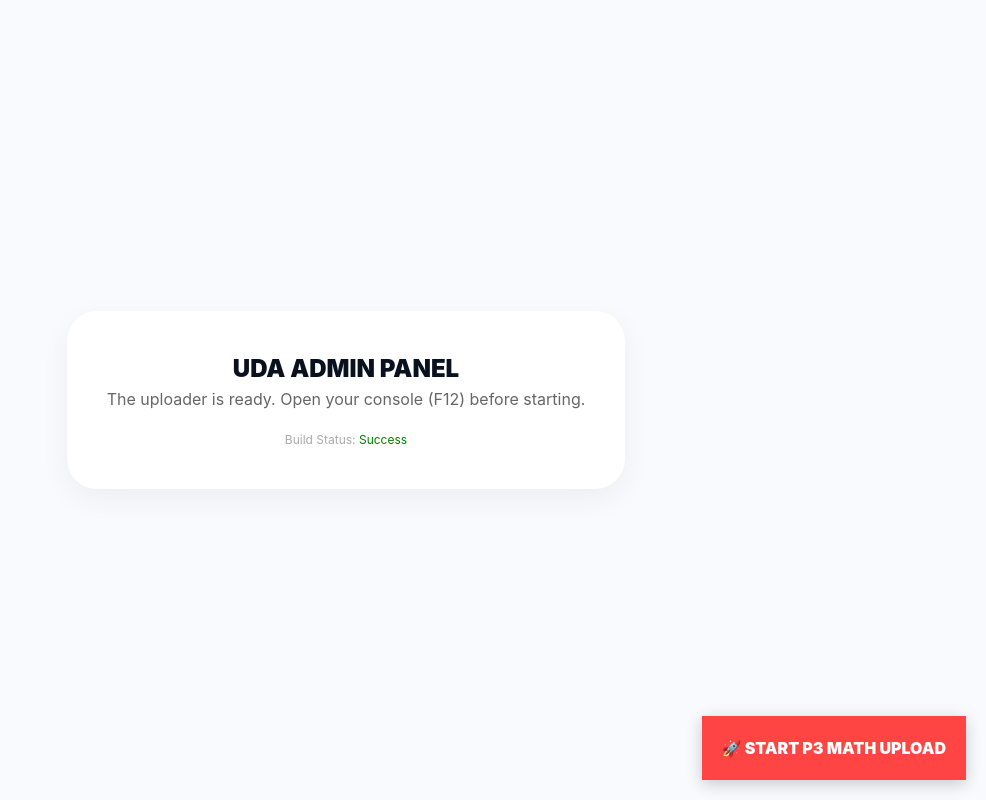
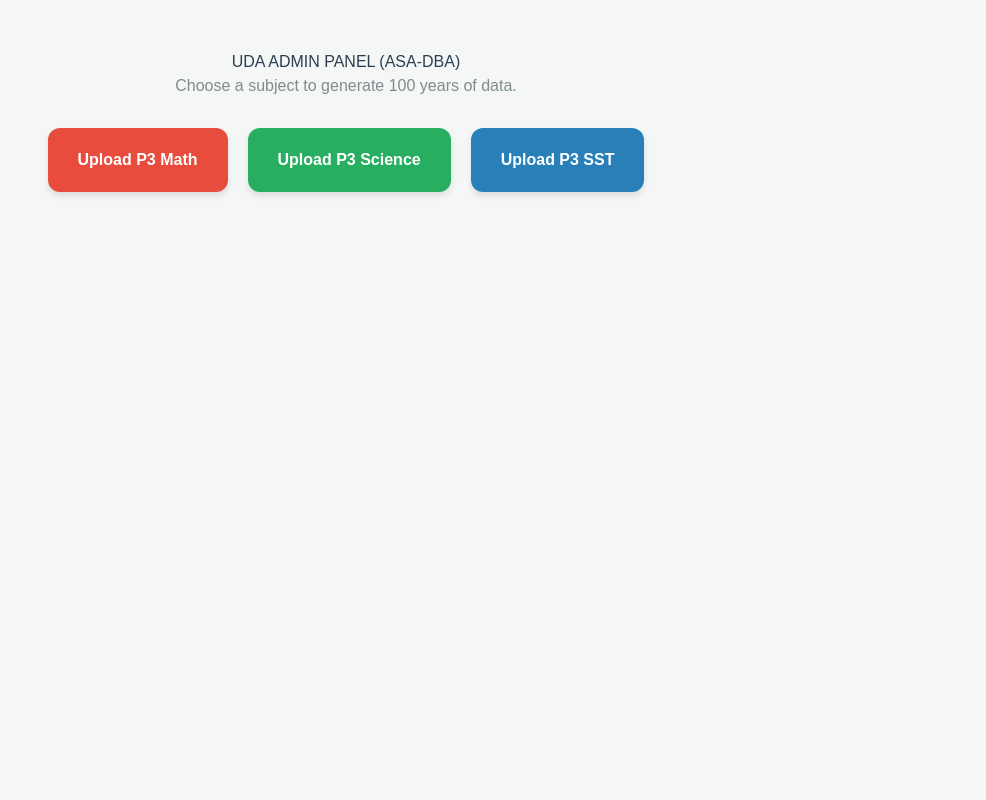
Before and after one commit to bwanking/asa, a React (Create React App) app: page / in a window 1280 px wide. Shown: the whole page, without its empty margins (294-1280 px from the left). Built offline with nearby package versions, Linux system fonts and the light colour scheme; the HTML template or start-up script is replaced by a standard one.

Commit message:
Update App.js

```diff
--- a/src/App.js
+++ b/src/App.js
@@ -1,105 +1,106 @@
-import React from 'react'; // Removed unused useState to fix Vercel error
+import React from 'react';
 import { db } from './firebase';
 import { doc, setDoc } from 'firebase/firestore';
 
-const GlobalStyles = () => (
-  <style>{`
-    body, html { margin: 0; padding: 0; width: 100%; height: 100%; background: #f8fafd; font-family: 'Inter', sans-serif; }
-    .app-container { display: flex; flex-direction: column; align-items: center; justify-content: center; min-height: 100vh; }
-    .admin-btn {
-      position: fixed; bottom: 20px; right: 20px; background: #ff4444; color: white;
-      border: none; padding: 20px; borderRadius: 12px; font-weight: 900;
-      cursor: pointer; z-index: 10000; box-shadow: 0 4px 15px rgba(0,0,0,0.2);
-    }
-    .status-box { background: white; padding: 40px; border-radius: 30px; text-align: center; box-shadow: 0 10px 30px rgba(0,0,0,0.05); }
-  `}</style>
-);
+function App() {
 
-function App() {
-  // --- UDA FACTORY LOGIC ---
-  const uploadP3Math = async () => {
-    const targetClass = "P3";
-    const targetSubject = "MATHEMATICS";
+  const runUpload = async (subject) => {
+    const targetClass = "p3";
+    console.log(`🚀 Starting Factory for ${subject}...`);
 
-    console.log("🚀 Factory Started...");
-
-    // Loop to create 100 Sets (1990 - 2089)
     for (let i = 0; i < 100; i++) {
       const yearMapping = 1990 + i;
-      const docId = `${targetClass.toLowerCase()}_${targetSubject.toLowerCase()}_${yearMapping}`;
+      const docId = `${targetClass}_${subject.toLowerCase()}_${yearMapping}`;
 
       const generatedQuestions = Array.from({ length: 50 }, (_, index) => {
         const qNum = index + 1;
         const qId = (yearMapping * 100) + qNum;
+        let questionObj = { q: "", ans: "", options: [] };
 
-        let questionObj = {
-          q: "",
-          ans: "",
-          options: [],
-          artType: null,
-          artValue: null
-        };
-
-        // Logic for P3 Math Questions
-        if (qNum % 10 === 1) {
-          const count = (qId % 5) + 4;
-          questionObj.q = `How many members are in this set?`;
-          questionObj.ans = `${count}`;
-          questionObj.options = [`${count}`, `${count + 2}`, "3", "10"];
-          questionObj.artType = "sets";
-          questionObj.artValue = count;
-        } else if (qNum % 10 === 5) {
-          const factor = (qId % 5) + 2;
-          questionObj.q = `Multiply: ${factor} x 3 = ____`;
-          questionObj.ans = `${factor * 3}`;
-          questionObj.options = [`${factor * 3}`, `${factor * 3 + 1}`, "15", "9"];
-        } else {
-          const n1 = 100 + (qId % 50);
-          const n2 = 50 + (qId % 20);
+        // --- SUBJECT LOGIC SWITCH ---
+        if (subject === "mathematics") {
+          const n1 = (qId % 50) + 10;
+          const n2 = (qId % 10);
           questionObj.q = `Work out: ${n1} + ${n2} = ____`;
           questionObj.ans = `${n1 + n2}`;
-          questionObj.options = [`${n1 + n2}`, `${n1 + n2 - 5}`, "200", "150"];
+          questionObj.options = [`${n1 + n2}`, `${n1 + n2 + 5}`, "100", "5"];
         }
+        else if (subject === "science") {
+          questionObj.q = "Which part of the body is used for seeing?";
+          questionObj.ans = "Eyes";
+          questionObj.options = ["Eyes", "Ears", "Nose", "Legs"];
+        }
+        else if (subject === "sst") {
+          questionObj.q = "Which of these is a basic need of a family?";
+          questionObj.ans = "Food";
+          questionObj.options = ["Food", "Television", "Toy", "Radio"];
+        }
+
         return questionObj;
       });
 
       try {
-        // Matches your DB schema: metadata + questions array
         await setDoc(doc(db, "UDA_EXAMS", docId), {
           metadata: {
-            class: targetClass,
-            subject: targetSubject,
+            class: "P3",
+            subject: subject.toUpperCase(),
             totalQuestions: 50,
             updatedAt: new Date().toISOString(),
             year: yearMapping.toString()
           },
           questions: generatedQuestions
         });
-        console.log(`✅ Uploaded ${docId}`);
+        console.log(`✅ ${docId} Done`);
       } catch (err) {
-        console.error(`❌ Error at ${docId}:`, err);
-        break;
+        console.error("❌ Error:", err);
+        alert("Check your Firebase Rules! Error: " + err.message);
+        return;
       }
     }
-    alert("FINISHED: 100 Sets of P3 Math are now in Firebase!");
+    alert(`${subject.toUpperCase()} finished! Check your Firestore collection.`);
   };
 
   return (
-    <div className="app-container">
-      <GlobalStyles />
+    <div style={{ padding: '50px', textAlign: 'center', fontFamily: 'sans-serif', backgroundColor: '#f4f7f6', minHeight: '100vh' }}>
+      <h1 style={{ color: '#2c3e50' }}>UDA ADMIN PANEL (ASA-DBA)</h1>
+      <p style={{ color: '#7f8c8d' }}>Choose a subject to generate 100 years of data.</p>
 
-      <div className="status-box">
-        <h1 style={{ color: '#0a111e', fontSize: '24px', fontWeight: '900' }}>UDA ADMIN PANEL</h1>
-        <p style={{ color: '#666' }}>The uploader is ready. Open your console (F12) before starting.</p>
-        <p style={{ fontSize: '12px', marginTop: '20px', color: '#aaa' }}>Build Status: <span style={{color: 'green'}}>Success</span></p>
+      <div style={{ display: 'flex', gap: '20px', justifyContent: 'center', marginTop: '30px' }}>
+        <button
+          onClick={() => runUpload("mathematics")}
+          style={btnStyle("#e74c3c")}
+        >
+          Upload P3 Math
+        </button>
+
+        <button
+          onClick={() => runUpload("science")}
+          style={btnStyle("#27ae60")}
+        >
+          Upload P3 Science
+        </button>
+
+        <button
+          onClick={() => runUpload("sst")}
+          style={btnStyle("#2980b9")}
+        >
+          Upload P3 SST
+        </button>
       </div>
-
-      {/* CLICK THIS TO RUN THE FACTORY */}
-      <button className="admin-btn" onClick={uploadP3Math}>
-        🚀 START P3 MATH UPLOAD
-      </button>
     </div>
   );
 }
 
+// Simple styling helper
+const btnStyle = (color) => ({
+  padding: '20px 30px',
+  backgroundColor: color,
+  color: 'white',
+  border: 'none',
+  borderRadius: '12px',
+  cursor: 'pointer',
+  fontWeight: 'bold',
+  boxShadow: '0 4px 6px rgba(0,0,0,0.1)'
+});
+
 export default App;
```
